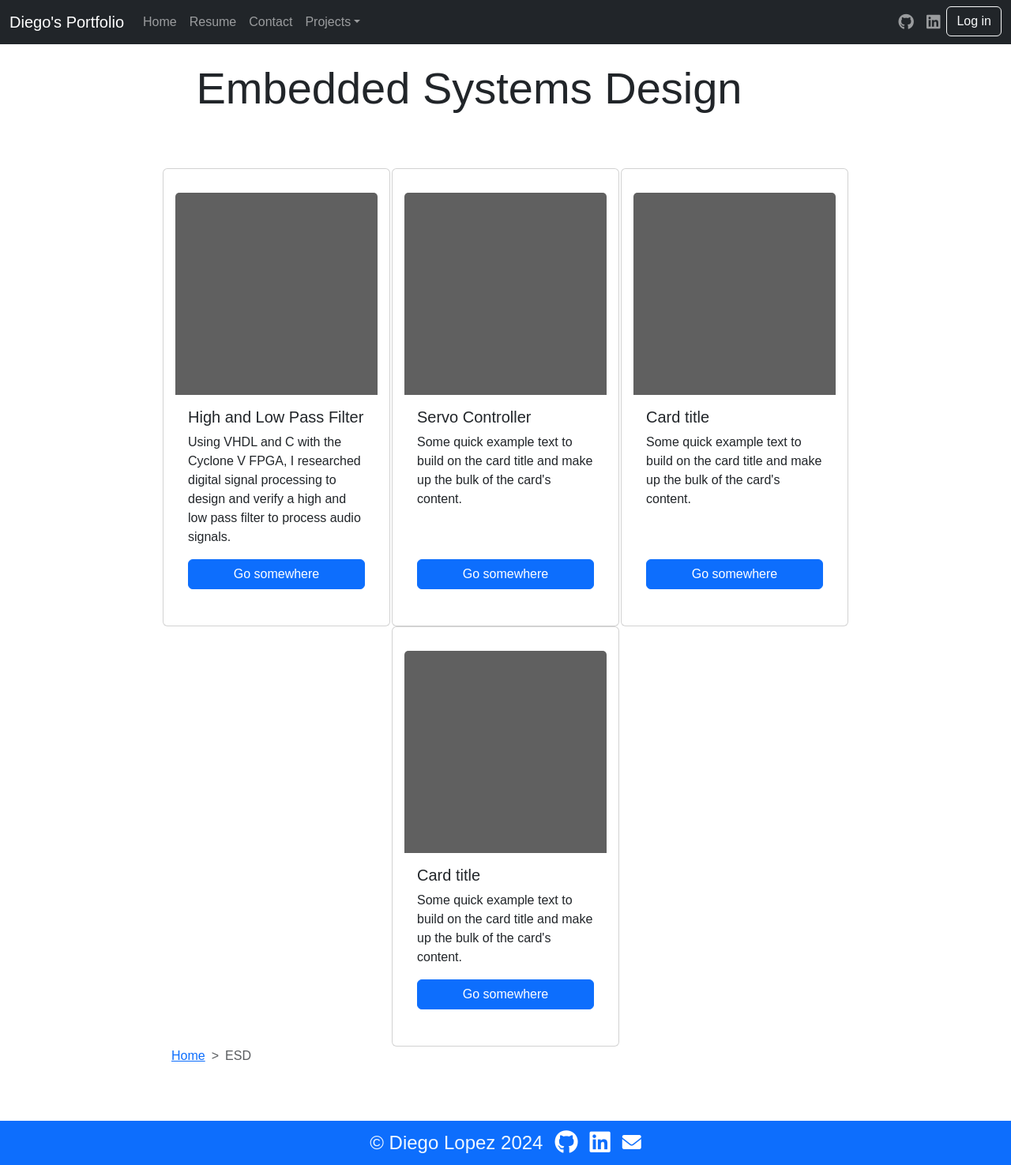
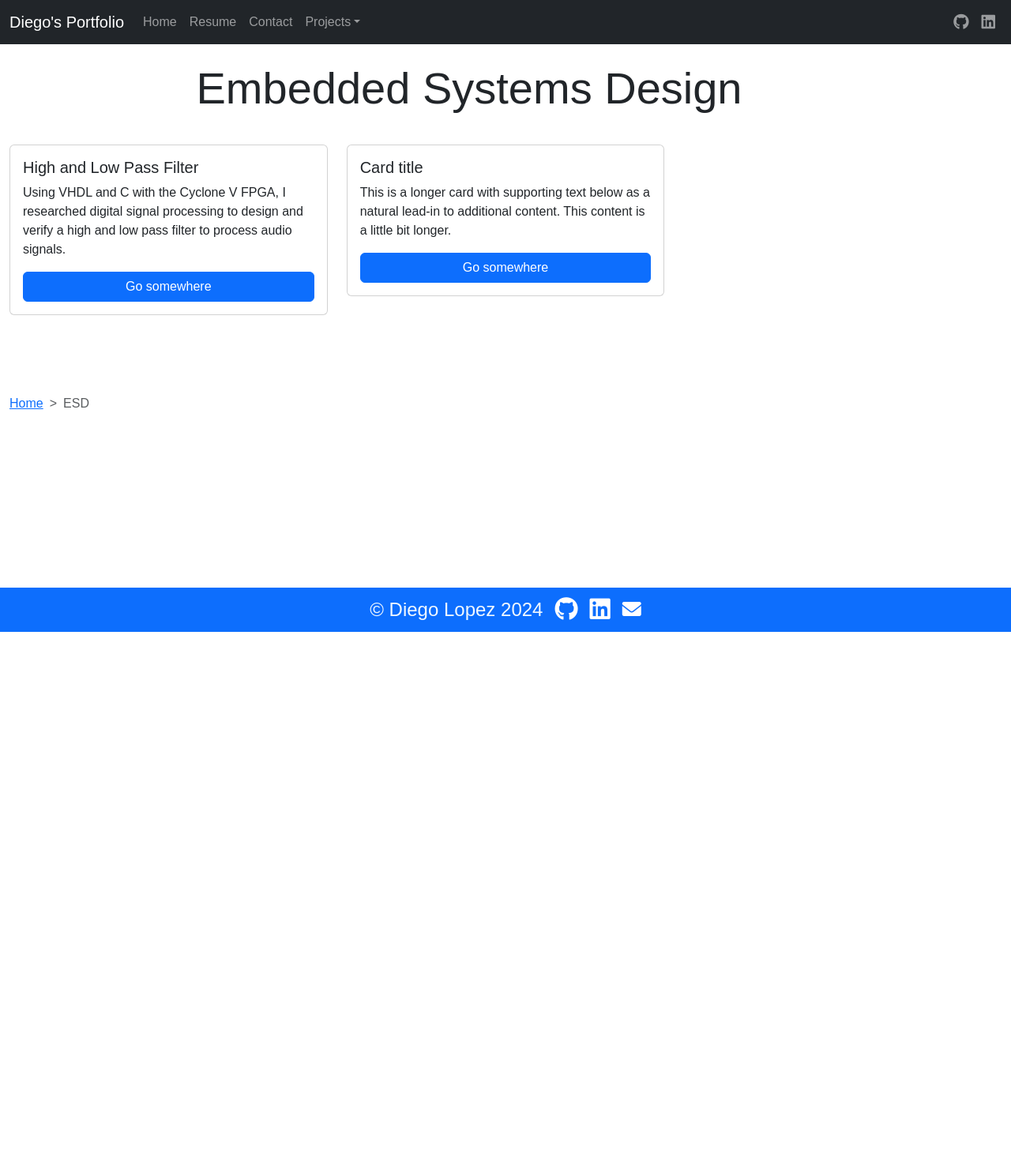
Before and after one commit to DiegoLHendrix/diego-portfolio, a Django app: page /esd/ in a window 1280 px wide. Shown: the whole page at 79% size. After the commit the page ends 800 px from the top, so only its background shows below. Run offline with Django 5.2, Linux system fonts and the light colour scheme.

Commit message:
ESD page addition, Landing page edits, and many other changes

```diff
--- a/static/css/base/landing.css
+++ b/static/css/base/landing.css
@@ -69,7 +69,7 @@ body {
 
 
 /* Featurettes
-------------------------- */
+-------------------------------------------------- */
 
 .featurette-divider {
   margin: 5rem 0;
--- a/static/css/esd/esd.css
+++ b/static/css/esd/esd.css
@@ -38,3 +38,7 @@
     position: relative;
     text-align: left;
 }
+
+.row {
+    margin-bottom: 100px;
+}
--- a/templates/base/base.html
+++ b/templates/base/base.html
@@ -1,5 +1,6 @@
 <!DOCTYPE html>
 <html lang="en">
+
 <head>
   <meta charset="UTF-8">
   <meta name="viewport" content="width=device-width, initial-scale=1, shrink-to-fit=no">
@@ -15,12 +16,14 @@
 
   {% block extrahead %}{% endblock extrahead %}
 </head>
+
 <body>
 
   <nav class="navbar navbar-expand-lg fixed-top navbar-dark bg-dark">
     <div class="container-fluid">
       <a class="navbar-brand" href="/">Diego's Portfolio</a>
-        <button class="navbar-toggler" type="button" data-bs-toggle="collapse" data-bs-target="#navbarSupportedContent" aria-controls="navbarSupportedContent" aria-expanded="false" aria-label="Toggle navigation">
+      <button class="navbar-toggler" type="button" data-bs-toggle="collapse" data-bs-target="#navbarSupportedContent"
+        aria-controls="navbarSupportedContent" aria-expanded="false" aria-label="Toggle navigation">
         <span class="navbar-toggler-icon"></span>
       </button>
 
@@ -36,11 +39,14 @@
             <a class="nav-link" href="/contact">Contact</a>
           </li>
           <li class="nav-item dropdown">
-              <a class="nav-link dropdown-toggle" href="#" role="button" data-bs-toggle="dropdown" aria-expanded="false">Projects</a>
+            <a class="nav-link dropdown-toggle" href="#" role="button" data-bs-toggle="dropdown"
+              aria-expanded="false">Projects</a>
             <ul class="dropdown-menu">
               <!-- <li><a class="dropdown-item" href="/lvss">LVSS</a></li> -->
               <li><a class="dropdown-item" href="/evt">Electric Vehicle Team</a></li>
-                <li><hr class="dropdown-divider"></li>
+              <li>
+                <hr class="dropdown-divider">
+              </li>
               <li><a class="dropdown-item" href="/esd">Embedded Systems</a></li>
               <!-- <li><a class="dropdown-item" href="/clovis-1">Clovis-1</a></li> -->
 
@@ -60,9 +66,9 @@
               <i class="fab fa-linkedin fa-lg"></i>
             </a>
           </li>
-            <li class="nav-item">
+          <!-- <li class="nav-item">
               <a class="btn btn-outline-light" href="/admin">Log in</a>
-            </li>
+            </li> -->
         </ul>
       </div>
     </div>
@@ -93,4 +99,5 @@
   <!-- Include Bootstrap 5.3 JS -->
   <script src="https://cdn.jsdelivr.net/npm/bootstrap@5.3.3/dist/js/bootstrap.bundle.min.js"></script>
 </body>
+
 </html>
--- a/templates/base/resume.html
+++ b/templates/base/resume.html
@@ -10,10 +10,6 @@
 {% block content %}
 <div class="container contact-form">
   <h1 class="display-4">Resume</h1>
-    <p class="lead">
-        <a class="btn btn-primary btn-lg" role="button" href="{% static 'docs/Diego_Lopez_Resume.pdf' %}" download>Download PDF</a>
-    </p>
-
   <!-- Embed PDF in the page with an iframe for better browser support -->
   <iframe src="{% static 'docs/Diego_Lopez_Resume.pdf' %}" width="100%" height="1000px" style="border: none;"></iframe>
 
--- a/templates/projects/esd/esd.html
+++ b/templates/projects/esd/esd.html
@@ -3,50 +3,62 @@
 {% load static %}
 {% block extrahead %}
 <link rel="stylesheet" href="{% static 'css/esd/esd.css' %}" />
-<link rel="stylesheet" href="https://cdnjs.cloudflare.com/ajax/libs/font-awesome/6.0.0-beta3/css/all.min.css"/>
+<link rel="stylesheet" href="https://cdnjs.cloudflare.com/ajax/libs/font-awesome/6.0.0-beta3/css/all.min.css" />
 {% endblock extrahead %} {% block content %}
 
 <div class="custom-container-center">
   <h1 class="display-4 custom-title">Embedded Systems Design</h1>
 </div>
 
-<div class="row custom-container-center">
-
-  <div class="card custom-container-center" style="width: 18rem;">
-    <img class="card-img-top" src="../../static/Assets/Grey-Square.png" alt="Card image cap">
+<!-- "row-cols-md-X" where X is the amount of cards per row -->
+<div class="row row-cols-1 row-cols-md-3 g-4"> <!-- Card Grid -->
+  <div class="col">
+    <div class="card">
+      <!-- <img src="..." class="card-img-top" alt="..."> -->
       <div class="card-body">
         <h5 class="card-title">High and Low Pass Filter</h5>
-      <p class="card-text">Using VHDL and C with the Cyclone V FPGA, I researched digital signal processing to design and verify a high and low pass filter to process audio signals.</p>
+        <p class="card-text">Using VHDL and C with the Cyclone V FPGA, I researched digital signal processing to design
+          and verify a high and low pass filter to process audio signals.</p>
         <a href="/esd/filters" class="btn btn-primary">Go somewhere</a>
       </div>
     </div>
+  </div>
 
-  <div class="card custom-container-center" style="width: 18rem;">
-    <img class="card-img-top" src="../../static/Assets/Grey-Square.png" alt="Card image cap">
+  <div class="col">
+    <div class="card">
       <div class="card-body">
-      <h5 class="card-title">Servo Controller</h5>
-      <p class="card-text">Some quick example text to build on the card title and make up the bulk of the card's content.</p>
-      <a href="#" class="btn btn-primary">Go somewhere</a>
+        <h5 class="card-title">Card title</h5>
+        <p class="card-text">This is a longer card with supporting text below as a natural lead-in to additional
+          content. This content is a little bit longer.</p>
+        <a class="btn btn-primary" href="/" role="button" data-bs-toggle="modal" data-bs-target="#exampleModal">Go
+          somewhere</a>
+      </div>
     </div>
   </div>
 
-  <div class="card custom-container-center" style="width: 18rem;">
-    <img class="card-img-top" src="../../static/Assets/Grey-Square.png" alt="Card image cap">
+  <!-- <div class="col">
+    <div class="card">
+      <img src="..." class="card-img-top" alt="...">
       <div class="card-body">
         <h5 class="card-title">Card title</h5>
-      <p class="card-text">Some quick example text to build on the card title and make up the bulk of the card's content.</p>
-      <a href="#" class="btn btn-primary">Go somewhere</a>
+        <p class="card-text">This is a longer card with supporting text below as a natural lead-in to additional
+          content.</p>
+      </div>
     </div>
   </div>
 
-  <div class="card custom-container-center" style="width: 18rem;">
-    <img class="card-img-top" src="../../static/Assets/Grey-Square.png" alt="Card image cap">
+  <div class="col">
+    <div class="card">
+      <img src="..." class="card-img-top" alt="...">
       <div class="card-body">
         <h5 class="card-title">Card title</h5>
-      <p class="card-text">Some quick example text to build on the card title and make up the bulk of the card's content.</p>
-      <a href="#" class="btn btn-primary">Go somewhere</a>
+        <p class="card-text">This is a longer card with supporting text below as a natural lead-in to additional
+          content. This content is a little bit longer.</p>
       </div>
     </div>
+  </div> -->
+
+</div> <!-- Card Grid -->
 
 <nav class="breadcrumb-bottom" style="--bs-breadcrumb-divider: '>';" aria-label="breadcrumb">
   <ol class="breadcrumb">
@@ -54,6 +66,22 @@
     <li class="breadcrumb-item active" aria-current="page">ESD</li>
   </ol>
 </nav>
+
+<!-- Modal -->
+<div class="modal fade" id="exampleModal" tabindex="-1" aria-labelledby="exampleModalLabel" aria-hidden="true">
+  <div class="modal-dialog" role="document">
+    <div class="modal-content">
+      <div class="modal-header">
+        <h5 class="modal-title" id="exampleModalLabel">Nothing here</h5>
+        <button type="button" class="btn-close" data-bs-dismiss="modal" aria-label="Close"></button>
       </div>
-
+      <div class="modal-body">
+        This is only a placeholder for now.
+      </div>
+      <div class="modal-footer">
+        <button type="button" class="btn btn-secondary" data-bs-dismiss="modal">Close</button>
+      </div>
+    </div>
+  </div>
+</div>
 {% endblock content %}
--- a/templates/projects/evt/evt.html
+++ b/templates/projects/evt/evt.html
@@ -47,10 +47,6 @@
       </h2>
       <div id="lvssCollapseOne" class="accordion-collapse collapse" data-bs-parent="#lvssAccordion">
         <div class="accordion-body">
-          <p class="lead">
-            <a class="btn btn-primary btn-lg" role="button" href="{% static 'docs/lvss.pdf' %}" download>Download
-              PDF</a>
-          </p>
           <iframe src="{% static 'docs/lvss.pdf' %}" width="100%" height="80vh" style="border: none;"></iframe>
         </div>
       </div>
```
Also changed, not shown: templates/base/landing.html (+36 -21 lines), templates/projects/esd/filters.html (+21 -11 lines). Lines whose indentation alone changed are shown as unchanged.
